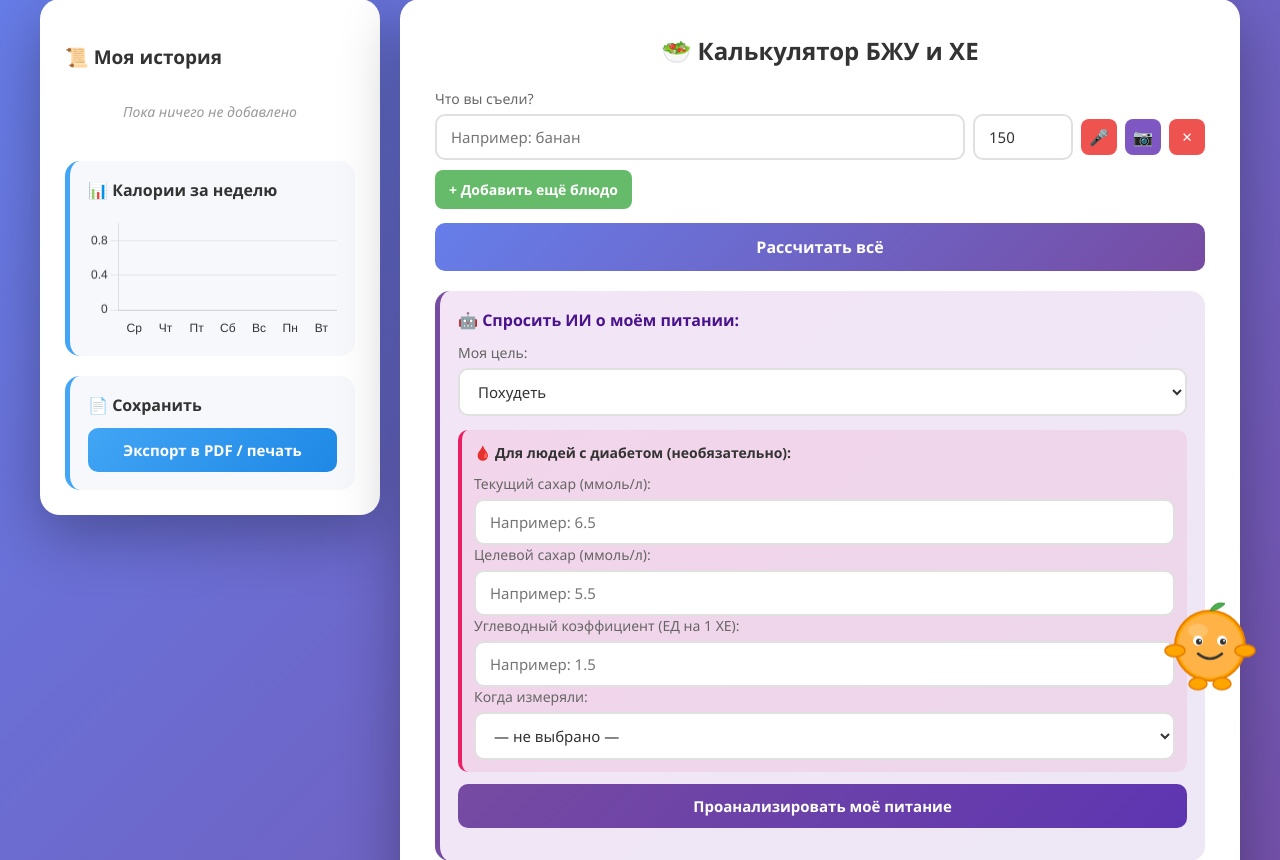
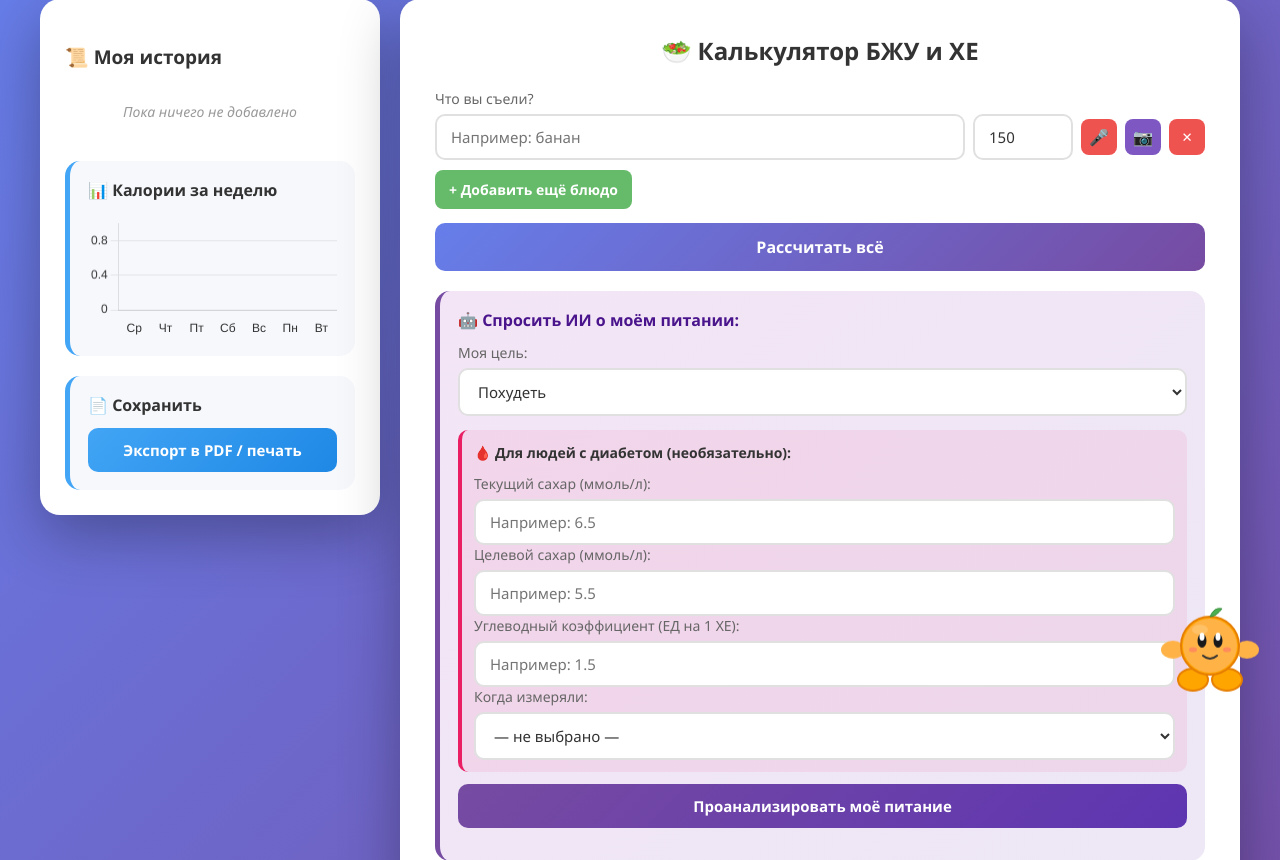
Before and after one commit to frogkiller95/my-nutrition-ai, a Flask app: page / in a window 1280 px wide. Shown: the part 76-936 px from the top of the page. Run offline with Flask 3, Linux system fonts and the light colour scheme; some libraries are stand-ins or nearby versions.

Commit message:
Update index.html

```diff
--- a/templates/index.html
+++ b/templates/index.html
@@ -216,22 +216,22 @@
     <!-- АПЕЛЬСИНЧИК -->
     <div class="mascot-container" onclick="toggleMascotChat()">
         <svg class="mascot-svg" viewBox="0 0 100 100">
-            <circle cx="50" cy="50" r="35" fill="#FFA500" stroke="#E67E00" stroke-width="2"/>
-            <circle cx="50" cy="50" r="32" fill="#FFB347"/>
-            <ellipse cx="38" cy="35" rx="10" ry="7" fill="#FFCC80" opacity="0.6"/>
-            <circle cx="38" cy="45" r="5" fill="white"/>
-            <circle cx="62" cy="45" r="5" fill="white"/>
-            <circle cx="39" cy="46" r="3" fill="#333"/>
-            <circle cx="63" cy="46" r="3" fill="#333"/>
-            <circle cx="40" cy="45" r="1" fill="white"/>
-            <circle cx="64" cy="45" r="1" fill="white"/>
-            <path d="M 38 58 Q 50 68 62 58" stroke="#333" stroke-width="2.5" fill="none" stroke-linecap="round"/>
-            <ellipse cx="15" cy="55" rx="10" ry="6" fill="#FFA500" stroke="#E67E00" stroke-width="1.5"/>
-            <ellipse cx="85" cy="55" rx="10" ry="6" fill="#FFA500" stroke="#E67E00" stroke-width="1.5"/>
-            <ellipse cx="38" cy="88" rx="9" ry="6" fill="#FFA500" stroke="#E67E00" stroke-width="1.5"/>
-            <ellipse cx="62" cy="88" rx="9" ry="6" fill="#FFA500" stroke="#E67E00" stroke-width="1.5"/>
-            <path d="M 50 15 Q 55 5 65 8 Q 58 15 50 15" fill="#4CAF50" stroke="#388E3C" stroke-width="1"/>
-        </svg>
+    <ellipse cx="33" cy="84" rx="15" ry="11" fill="#FFA500" stroke="#E67E00" stroke-width="2"/>
+    <ellipse cx="67" cy="84" rx="15" ry="11" fill="#FFA500" stroke="#E67E00" stroke-width="2"/>
+    <ellipse cx="13" cy="54" rx="12" ry="9" fill="#FFB347"/>
+    <ellipse cx="87" cy="54" rx="12" ry="9" fill="#FFB347"/>
+    <circle cx="50" cy="50" r="29" fill="#FFA500" stroke="#E67E00" stroke-width="2"/>
+    <circle cx="50" cy="50" r="27" fill="#FFB347"/>
+    <ellipse cx="40" cy="34" rx="8" ry="5" fill="#FFCC80" opacity="0.55"/>
+    <ellipse cx="42" cy="45" rx="4.5" ry="7" fill="#1a1a1a"/>
+    <ellipse cx="58" cy="45" rx="4.5" ry="7" fill="#1a1a1a"/>
+    <ellipse cx="42" cy="41" rx="2.5" ry="4" fill="white"/>
+    <ellipse cx="58" cy="41" rx="2.5" ry="4" fill="white"/>
+    <ellipse cx="33" cy="54" rx="4" ry="2.5" fill="#FF6B6B" opacity="0.55"/>
+    <ellipse cx="67" cy="54" rx="4" ry="2.5" fill="#FF6B6B" opacity="0.55"/>
+    <path d="M 43 60 Q 50 66 57 60" stroke="#333" stroke-width="2" fill="none" stroke-linecap="round"/>
+    <path d="M 50 21 Q 54 11 62 13 Q 56 21 50 21" fill="#4CAF50" stroke="#388E3C" stroke-width="1"/>
+</svg>
     </div>
 
     <div class="mascot-chat" id="mascotChat">
```
